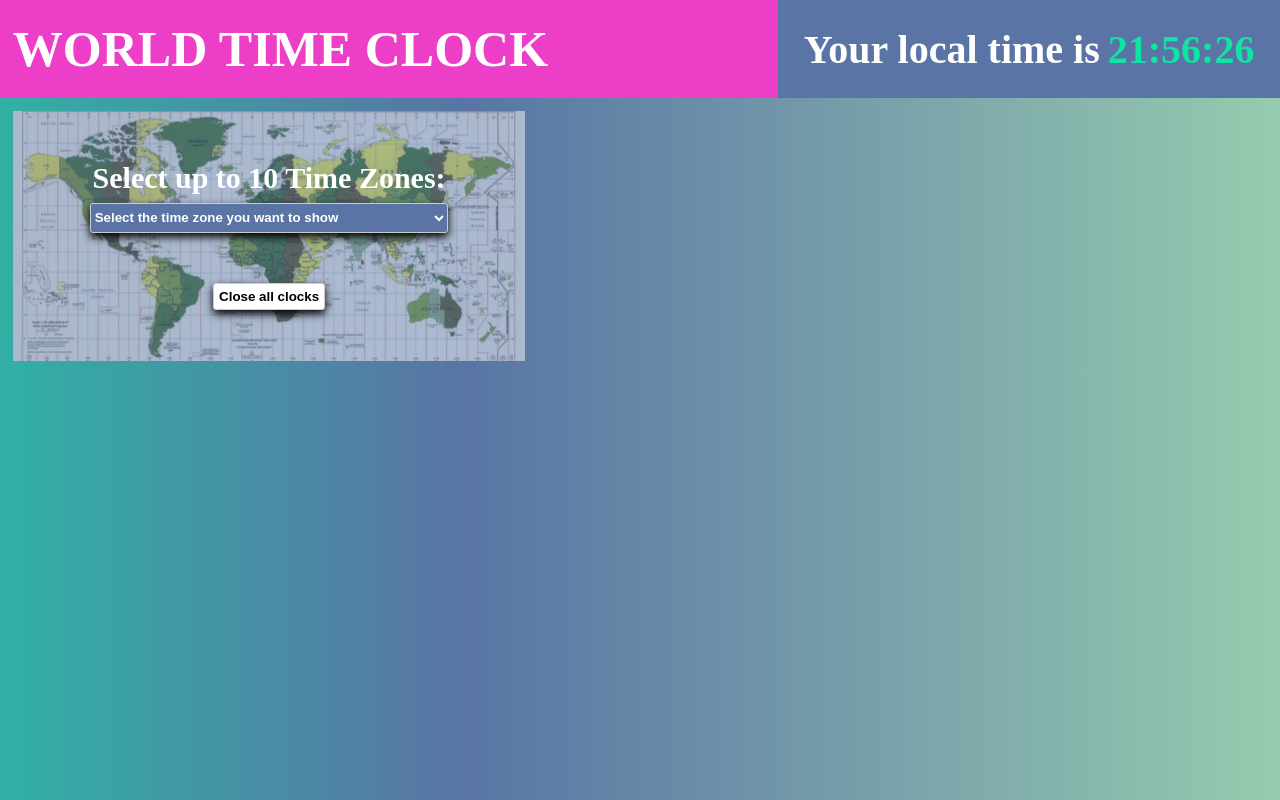
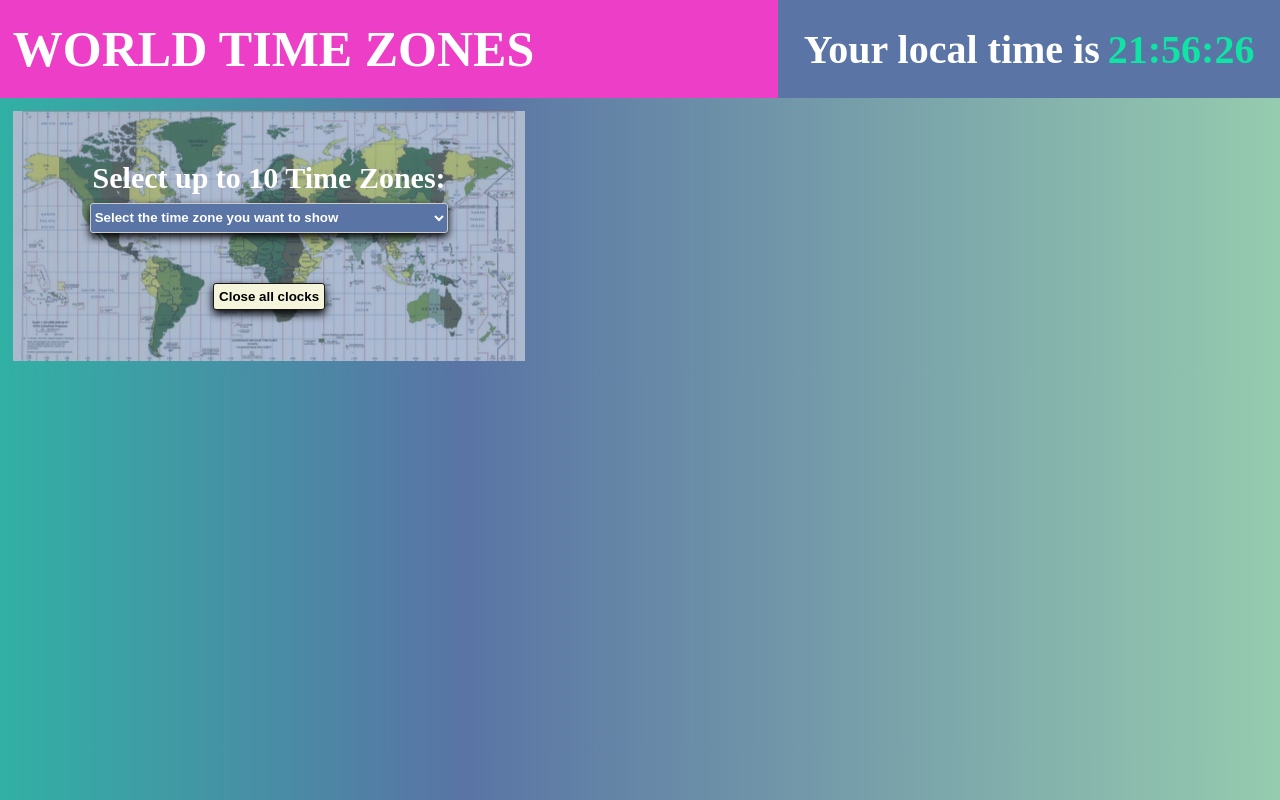
Before and after one commit to FLSfreedom/world-time-zones, a React (Vite) app: page / in a window 1280 px wide. In both pictures the pointer is over the button "Close all clocks". Built offline with nearby package versions, Linux system fonts and the light colour scheme.

Commit message:
changing name of the website

```diff
--- a/src/components/NavBar/NavBar.jsx
+++ b/src/components/NavBar/NavBar.jsx
@@ -7,7 +7,7 @@ const NavBar = () => {
   return (
     <div className="navBarMainStyle">
         <div className='navTitleStyle'>
-            WORLD TIME CLOCK
+            WORLD TIME ZONES
         </div>
         <div className='localClockInNavBar'>
           <div className='localClockInNavBarTextDiv'>
--- a/src/components/WorldClocksOptions/WorldClocksOptions.css
+++ b/src/components/WorldClocksOptions/WorldClocksOptions.css
@@ -44,6 +44,12 @@ button {
   font-weight: bold;
 }
 
+button:hover {
+  border: 1px solid #181616;
+  background-color:beige;
+  cursor:pointer;
+}
+
 button:active {
   transform: scale(1.1);
 }
```
